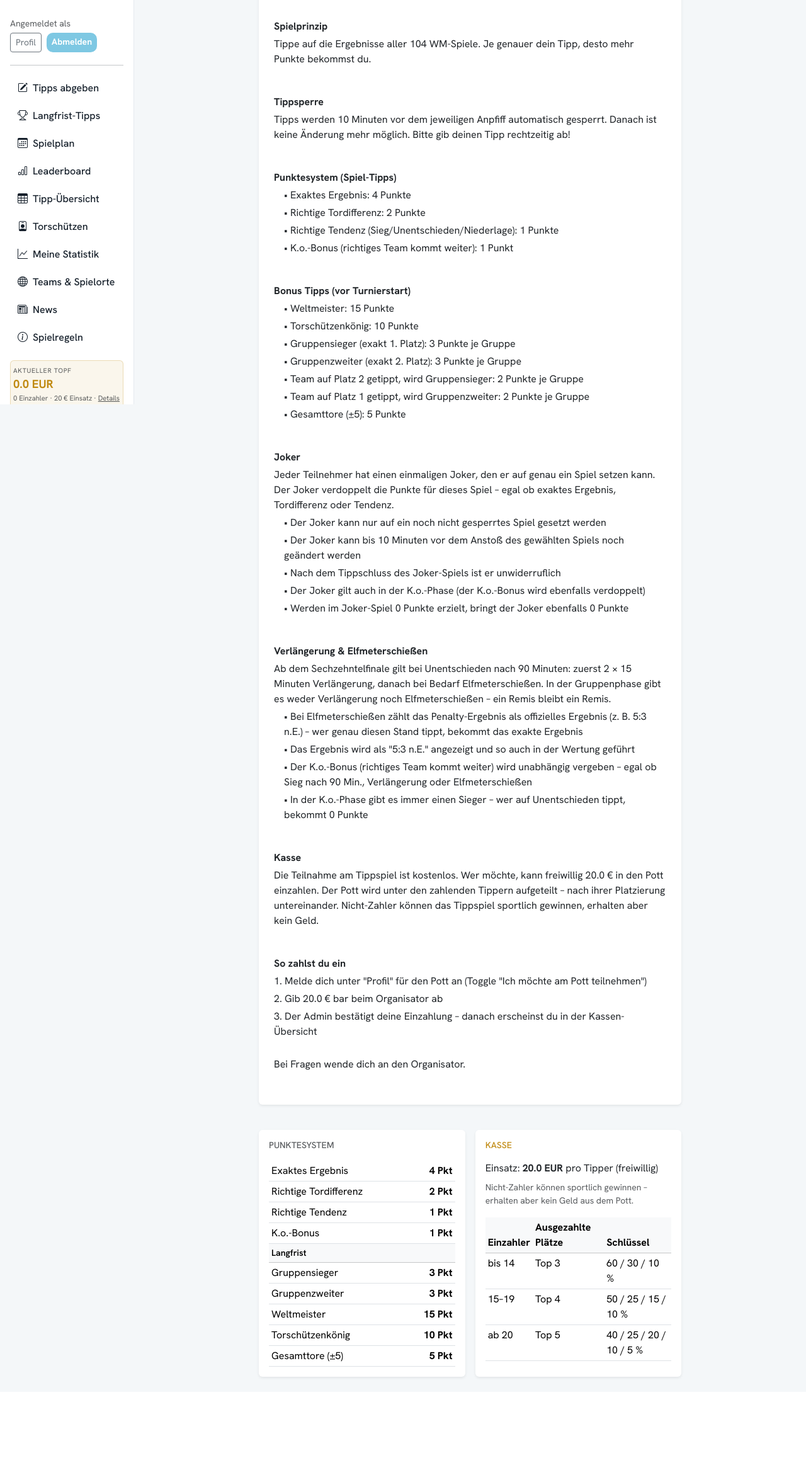
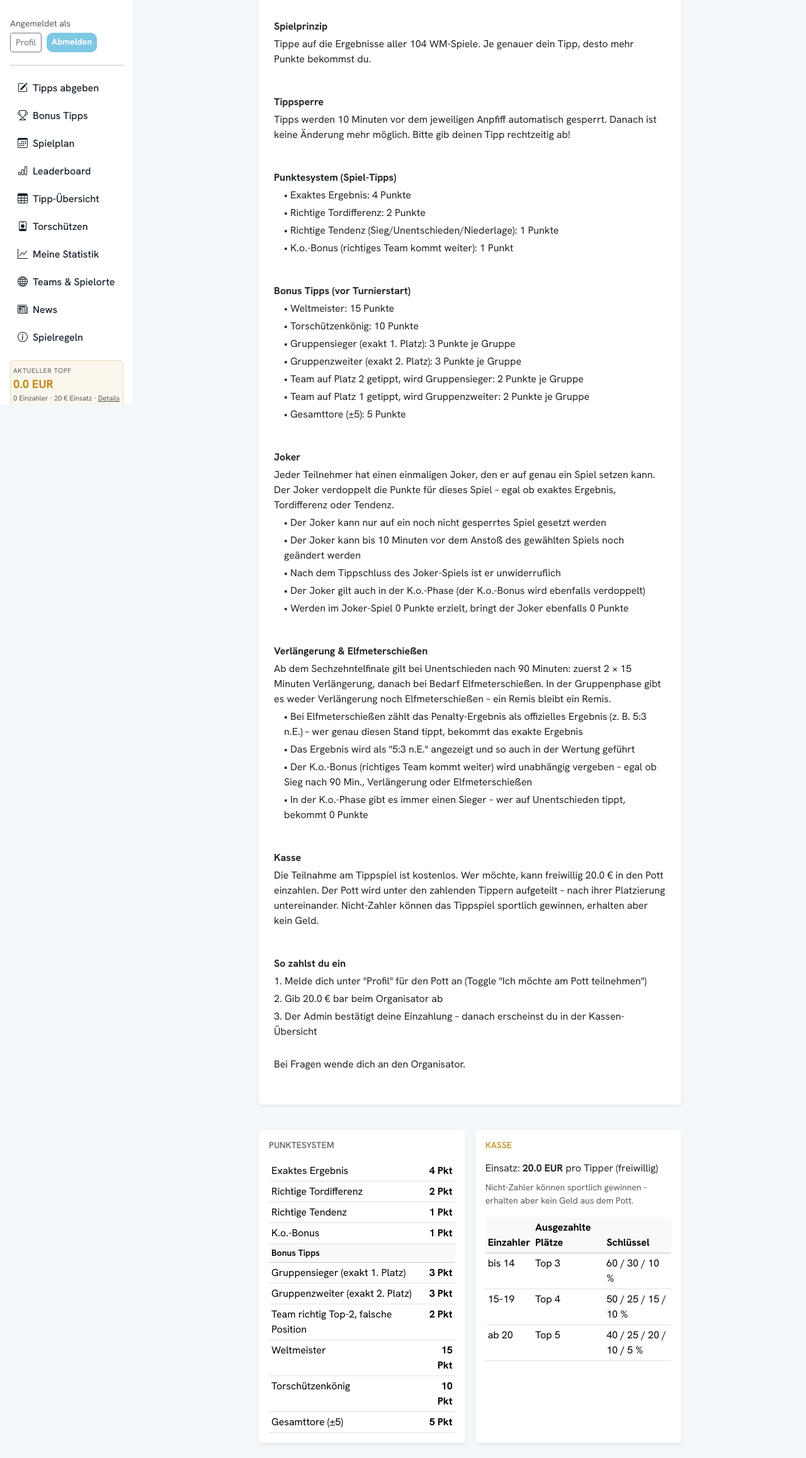
Before and after one commit to vojo12-sys/wm2026-tippspiel, a FastAPI app: page /regeln in a window 1280 px wide. Shown: the part 158-2473 px from the top of the page at 63% size. Before the commit the page ends 2349 px from the top, so only its background shows below. Run offline with FastAPI, Linux system fonts and the light colour scheme; data that the repository does not hold is empty; some libraries are stand-ins or nearby versions.

Commit message:
feat: Langfrist-Tipps in Bonus Tipps umbenannt (URL bleibt /langfrist)

```diff
--- a/routes/langfrist.py
+++ b/routes/langfrist.py
@@ -106,5 +106,5 @@ async def langfrist_post(request: Request, user: dict = Depends(require_user)):
                 s.add(gp)
             gp.predicted_1st = first
             gp.predicted_2nd = second
-    request.session["flash"] = {"message": "Langfrist-Tipps gespeichert.", "type": "success"}
+    request.session["flash"] = {"message": "Bonus Tipps gespeichert.", "type": "success"}
     return RedirectResponse("/langfrist", status_code=303)
--- a/templates/base.html
+++ b/templates/base.html
@@ -36,7 +36,7 @@
           <i class="bi bi-pencil-square me-2"></i>Tipps abgeben
         </a>
         <a href="/langfrist" class="nav-link {% if active == 'langfrist' %}active{% endif %}">
-          <i class="bi bi-trophy me-2"></i>Langfrist-Tipps
+          <i class="bi bi-trophy me-2"></i>Bonus Tipps
         </a>
         <a href="/spielplan" class="nav-link {% if active == 'spielplan' %}active{% endif %}">
           <i class="bi bi-calendar3 me-2"></i>Spielplan
--- a/templates/langfrist.html
+++ b/templates/langfrist.html
@@ -1,6 +1,6 @@
 {% extends "base.html" %}
 {% block content %}
-<h1 class="mb-2">Langfrist-Tipps</h1>
+<h1 class="mb-2">Bonus Tipps</h1>
 
 {% if locked %}
 <div class="alert alert-warning">Gesperrt seit Turnierstart ({{ deadline }}).</div>
@@ -84,7 +84,7 @@
 
   {% if not locked %}
   <div class="mb-5">
-    <button type="submit" class="btn btn-accent px-4">Langfrist-Tipps speichern</button>
+    <button type="submit" class="btn btn-accent px-4">Bonus Tipps speichern</button>
   </div>
   {% endif %}
 </form>
--- a/templates/regeln.html
+++ b/templates/regeln.html
@@ -34,9 +34,10 @@
             <tr><td>Richtige Tordifferenz</td><td class="text-end fw-bold">{{ scoring.goal_diff }} Pkt</td></tr>
             <tr><td>Richtige Tendenz</td><td class="text-end fw-bold">{{ scoring.tendency }} Pkt</td></tr>
             <tr><td>K.o.-Bonus</td><td class="text-end fw-bold">{{ scoring.ko_advance_bonus }} Pkt</td></tr>
-            <tr class="table-light"><td colspan="2" class="fw-semibold small">Langfrist</td></tr>
-            <tr><td>Gruppensieger</td><td class="text-end fw-bold">{{ scoring.group_first }} Pkt</td></tr>
-            <tr><td>Gruppenzweiter</td><td class="text-end fw-bold">{{ scoring.group_second }} Pkt</td></tr>
+            <tr class="table-light"><td colspan="2" class="fw-semibold small">Bonus Tipps</td></tr>
+            <tr><td>Gruppensieger (exakt 1. Platz)</td><td class="text-end fw-bold">{{ scoring.group_first }} Pkt</td></tr>
+            <tr><td>Gruppenzweiter (exakt 2. Platz)</td><td class="text-end fw-bold">{{ scoring.group_second }} Pkt</td></tr>
+            <tr><td>Team richtig Top-2, falsche Position</td><td class="text-end fw-bold">{{ scoring.group_partial_credit }} Pkt</td></tr>
             <tr><td>Weltmeister</td><td class="text-end fw-bold">{{ scoring.champion }} Pkt</td></tr>
             <tr><td>Torschützenkönig</td><td class="text-end fw-bold">{{ scoring.top_scorer }} Pkt</td></tr>
             <tr><td>Gesamttore (±{{ scoring.total_goals_tolerance }})</td><td class="text-end fw-bold">{{ scoring.total_goals }} Pkt</td></tr>
--- a/templates/uebersicht.html
+++ b/templates/uebersicht.html
@@ -2,7 +2,7 @@
 {% block content %}
 
 <h1 class="mb-1">Tipp-Übersicht</h1>
-<p class="text-muted mb-4">Gesperrte Spiele · Langfrist-Tipps · Punkte</p>
+<p class="text-muted mb-4">Gesperrte Spiele · Bonus Tipps · Punkte</p>
 
 {% if not sorted_dates and not group_results and not tournament_result %}
 <div class="alert alert-info">Noch keine Spiele gesperrt.</div>
@@ -148,7 +148,7 @@
   <li class="nav-item">
     <button class="nav-link {% if not first.done %}active{% endif %}"
             data-bs-toggle="tab" data-bs-target="#ov-langfrist" type="button">
-      Langfrist & Gesamt
+      Bonus & Gesamt
     </button>
   </li>
 </ul>
@@ -264,7 +264,7 @@
           {% for u in users %}<td class="text-center col-user">{{ match_pts.get(u.id, 0) }}</td>{% endfor %}
         </tr>
         <tr>
-          <td class="col-match lt-decided">Langfrist-Punkte</td>
+          <td class="col-match lt-decided">Bonus-Punkte</td>
           {% for u in users %}
           <td class="text-center col-user total-pts">
             {% if langfrist_visible or u.id == user.id %}{{ longterm_pts.get(u.id, 0) }}{% else %}🔒{% endif %}
```
